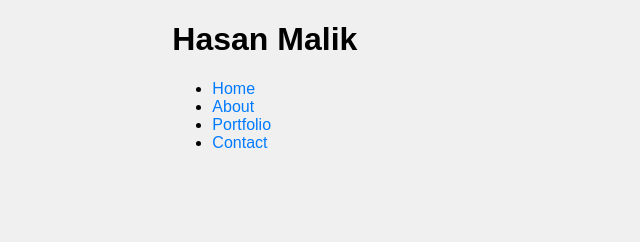
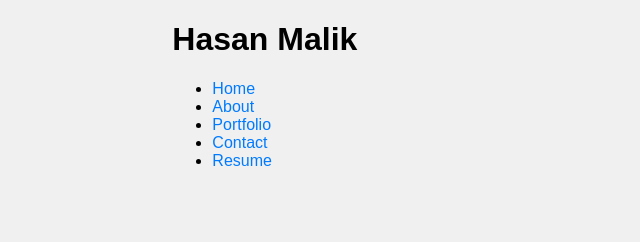
Before and after one commit to Hasan0412/my-portfolio, a React (Create React App) app: page / in a window 1280 px wide. Shown: the top 242 px of the page, without its empty margins (319-959 px from the left). Built offline with nearby package versions, Linux system fonts and the light colour scheme; the HTML template or start-up script is replaced by a standard one.

Commit message:
edited header.js

```diff
--- a/src/components/Header.js
+++ b/src/components/Header.js
@@ -11,6 +11,7 @@ function Header() {
           <li><a href="#about">About</a></li>
           <li><a href="#portfolio">Portfolio</a></li>
           <li><a href="#contact">Contact</a></li>
+          <li><a href="#resume">Resume</a></li>
         </ul>
       </nav>
     </header>
```
